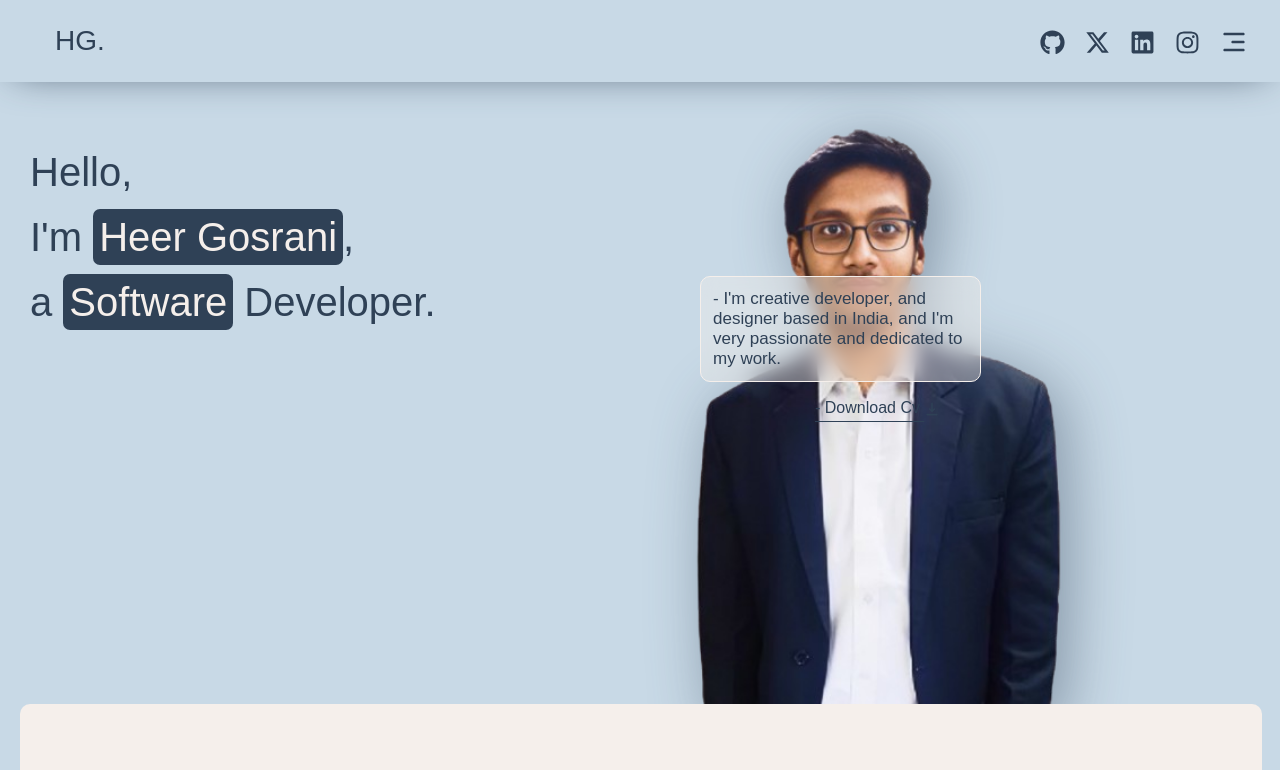
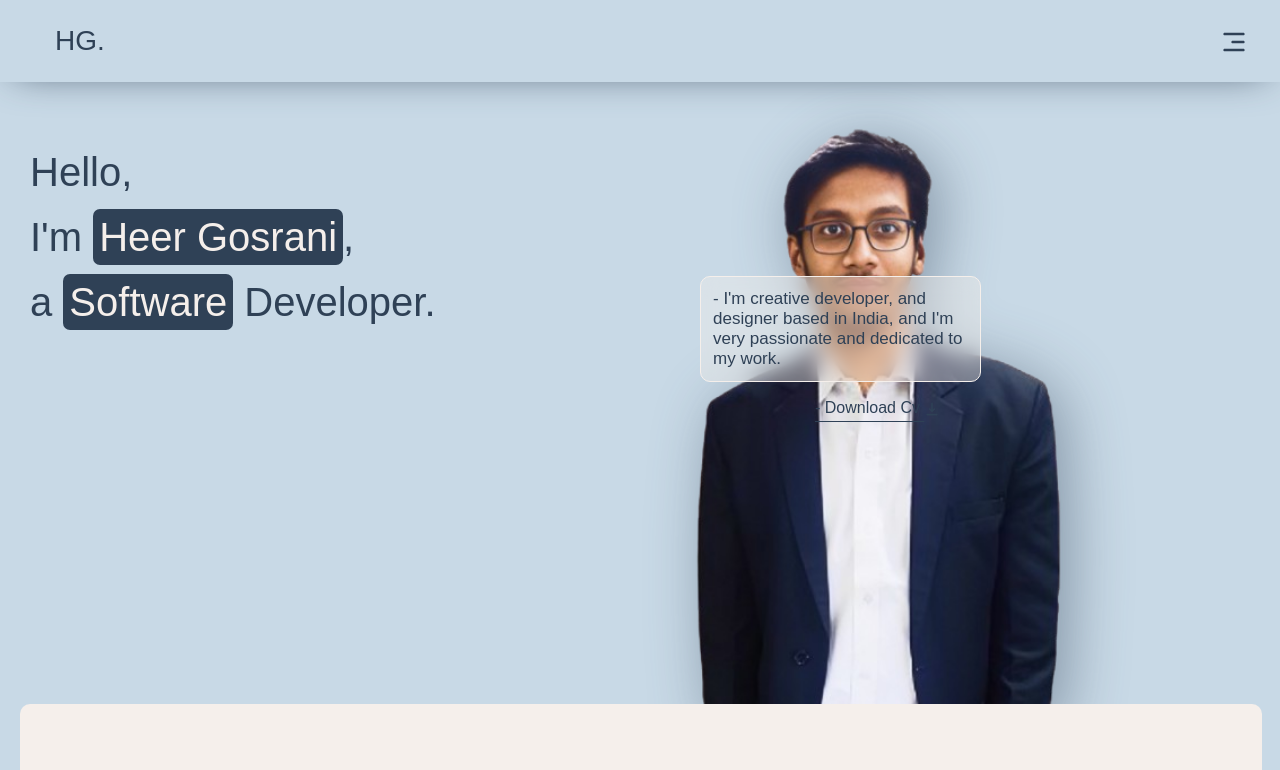
Before and after one commit to heergosrani02/my-portfolio, a React (Vite) app: page / in a window 1280 px wide. Shown: the top 770 px of the page. Built offline with nearby package versions, Linux system fonts and the light colour scheme; a web font is replaced by a local one.

Commit message:
navbar-animated

```diff
--- /dev/null
+++ b/src/UI/SocialMedia/SocialMedia.jsx
@@ -0,0 +1,51 @@
+import { FaGithub, FaXTwitter, FaInstagram, FaLinkedin } from "react-icons/fa6";
+import { AnimatePresence, motion } from "motion/react";
+import socialCss from "./SocialMedia.module.css";
+import { itemVariant, mainVariant } from "./SocialVariants";
+
+function SocialMedia() {
+  return (
+    <>
+      <AnimatePresence>
+        <motion.div
+          key="mainDiv"
+          className={socialCss.socialMedia}
+          variants={mainVariant}
+          initial="hidden"
+          animate="visible"
+        >
+          <motion.div
+            key="github"
+            className={socialCss.github}
+            variants={itemVariant}
+          >
+            <FaGithub size={25} />
+          </motion.div>
+          <motion.div
+            key="twitter"
+            className={socialCss.twitter}
+            variants={itemVariant}
+          >
+            <FaXTwitter size={25} />
+          </motion.div>
+          <motion.div
+            key="linkedin"
+            className={socialCss.linkedin}
+            variants={itemVariant}
+          >
+            <FaLinkedin size={25} />
+          </motion.div>
+          <motion.div
+            key="instagram"
+            className={socialCss.instagram}
+            variants={itemVariant}
+          >
+            <FaInstagram size={25} />
+          </motion.div>
+        </motion.div>
+      </AnimatePresence>
+    </>
+  );
+}
+
+export default SocialMedia;
--- /dev/null
+++ b/src/UI/SocialMedia/SocialMedia.module.css
@@ -0,0 +1,7 @@
+.socialMedia{
+    display: flex;
+    justify-content: center;
+    gap: 20px;
+    position: relative;
+    top: 70px;
+}
--- /dev/null
+++ b/src/UI/SocialMedia/SocialVariants.js
@@ -0,0 +1,28 @@
+export const mainVariant = {
+  hidden: {
+    opacity: 0,
+  },
+
+  visible: {
+    opacity: 1,
+    transition: {
+      staggerChildren: 0.3,
+      delayChildren: 0.3,
+    },
+  },
+};
+
+export const itemVariant = {
+  hidden: {
+    opacity: 0,
+    y: -5,
+  },
+
+  visible: {
+    opacity: 1,
+    y: 0,
+    transition: {
+      duration: 0.3
+    },
+  },
+};
--- a/src/components/Footer/Footer.jsx
+++ b/src/components/Footer/Footer.jsx
@@ -1,7 +1,5 @@
 import footerCss from "./Footer.module.css";
-
-import { FaInstagram, FaLinkedin, FaXTwitter } from "react-icons/fa6";
-import { FaGithub } from "react-icons/fa";
+import SocialMedia from "../../UI/SocialMedia/SocialMedia";
 
 function Footer() {
   return (
@@ -15,20 +13,7 @@ function Footer() {
             <p>gosraniheer@gmail.com</p>
           </div>
 
-          <div className={footerCss.socialMedia}>
-            <div className={footerCss.github}>
-              <FaGithub size={25} />
-            </div>
-            <div className={footerCss.twitter}>
-              <FaXTwitter size={25} />
-            </div>
-            <div className={footerCss.linkedin}>
-              <FaLinkedin size={25} />
-            </div>
-            <div className={footerCss.instagram}>
-              <FaInstagram size={25} />
-            </div>
-          </div>
+          <SocialMedia />
         </div>
       </div>
 
--- a/src/components/Footer/Footer.module.css
+++ b/src/components/Footer/Footer.module.css
@@ -31,7 +31,7 @@
     top: 45px;
 }
 
-.socialMedia {
+.socialmedia {
     display: flex;
     gap: 15px;
     position: relative;
@@ -146,7 +146,7 @@
     }
 
     .rightsReserved {
-        width: 90%;
+        width: 78%;
         padding-bottom: 30px;
         text-align: center;
         font-size: 15px;
--- a/src/components/Navbar/Navbar.jsx
+++ b/src/components/Navbar/Navbar.jsx
@@ -1,14 +1,23 @@
 import navbarCss from "./Navbar.module.css";
+import SocialMedia from "../../UI/SocialMedia/SocialMedia.jsx";
+import {
+  divVariant,
+  itemVariant,
+  listVariant,
+  logoVariant,
+  menuVariant,
+  navVariant,
+} from "./NavbarVariants.js";
 import { links } from "./../../data.js";
 
 import { CgMenuRightAlt } from "react-icons/cg";
 import { RxCross2 } from "react-icons/rx";
-import { FaGithub, FaXTwitter, FaInstagram, FaLinkedin  } from "react-icons/fa6";
 
 import { useState } from "react";
+import { AnimatePresence, motion } from "motion/react";
 
 function Navbar() {
-  const [isOpen, setOpen] = useState(true);
+  const [isOpen, setOpen] = useState(false);
 
   const handleMenu = () => {
     setOpen(!isOpen);
@@ -17,48 +26,68 @@ function Navbar() {
   return (
     <>
       <header>
-        <nav>
+        <motion.nav variants={navVariant} initial="hidden" animate="visible">
           <div className={navbarCss.nav}>
-            <div className={navbarCss.navLogo}>
+            <motion.div
+              className={navbarCss.navLogo}
+              variants={logoVariant}
+              initial="hidden"
+              animate="visible"
+            >
               <p>HG.</p>
-            </div>
+            </motion.div>
           </div>
 
-          <div className={navbarCss.socialMedia}>
-            <div className={navbarCss.github}>
-              <FaGithub size={25} />
-            </div>
-            <div className={navbarCss.twitter}>
-              <FaXTwitter size={25}/>
-            </div>
-            <div className={navbarCss.linkedin}>
-              <FaLinkedin size={25}/>
-            </div>
-            <div className={navbarCss.instagram}>
-              <FaInstagram size={25}/>
-            </div>
-          </div>
+          <AnimatePresence>
+            {!isOpen && (
+              <motion.div
+                key="menu"
+                className={navbarCss.navMenu}
+                variants={menuVariant}
+                initial="hidden"
+                animate="visible"
+              >
+                <CgMenuRightAlt size={32} onClick={handleMenu} />
+              </motion.div>
+            )}
 
-          {isOpen ? (
-            <div className={navbarCss.navMenu}>
-              <CgMenuRightAlt size={32} onClick={handleMenu} />
-            </div>
-          ) : (
-            <div className={navbarCss.navContainer}>
+            {isOpen && (
+              <motion.div
+                key="nav"
+                className={navbarCss.navContainer}
+                variants={divVariant}
+                initial="hidden"
+                animate="visible"
+                exit="exit"
+              >
                 <RxCross2
                   size={32}
                   onClick={handleMenu}
                   className={navbarCss.cross}
                 />
 
-              <ul>
+                <motion.ul
+                  variants={listVariant}
+                  initial="hidden"
+                  animate="visible"
+                  exit="exit"
+                >
                   {links.map((name, index) => (
-                  <li key={index}>{name}</li>
+                    <motion.li
+                      key={index}
+                      variants={itemVariant}
+                      whileHover={{scale: 1.05, y:-5}}
+                    >
+                      <p>{name}</p>
+                    </motion.li>
                   ))}
-              </ul>
-            </div>
+                </motion.ul>
+
+                <SocialMedia />
+              </motion.div>
             )}
-        </nav>
+          </AnimatePresence>
+        </motion.nav>
       </header>
     </>
   );
--- a/src/components/Navbar/Navbar.module.css
+++ b/src/components/Navbar/Navbar.module.css
@@ -17,14 +17,6 @@ nav{
 .navLogo{
     font-size: 28px;
     padding-left: 30px;
-}
-
-.socialMedia{
-    display: flex;
-    gap: 20px;
-    position: absolute;
-    top: 30px;
-    right: 80px;
 }
 
 .toggleBtn{
@@ -68,6 +60,7 @@ nav{
     padding: 10px;
     font-size: 35px;
     color: #2F4156;
+    cursor: pointer;
 }
 
 @media screen and (max-width: 600px) {
--- /dev/null
+++ b/src/components/Navbar/NavbarVariants.js
@@ -0,0 +1,91 @@
+export const navVariant = {
+  visible: {
+    transition: {
+      staggerChildren: 0.2,
+      delayChildren: 0.6
+    },
+  },
+};
+
+export const logoVariant = {
+  hidden: {
+    opacity: 0,
+    y: -40,
+  },
+
+  visible: {
+    opacity: 1,
+    y: 0,
+    transition:{
+        duration: 0.7
+    },
+  },
+};
+
+export const menuVariant = {
+  hidden: {
+    opacity: 0,
+    y: -40,
+  },
+
+  visible: {
+    opacity: 1,
+    y: 0,
+    transition:{
+        duration: 0.7,
+        delay: 0.4
+    },
+  },
+};
+
+export const divVariant = {
+    hidden: {
+        opacity: 0,
+        x: "100vw",
+    },
+
+    visible: {
+        opacity: 1,
+        x: 0,
+        transition: {
+            duration: 0.8,
+            ease: "easeOut",
+        }
+    },
+
+    exit:{
+      opacity: 0,
+      x: "100vw",
+      transition: {
+        duration: 0.8,
+        ease: "easeIn",
+      }
+    }
+};
+
+export const listVariant = {
+  hidden:{},
+
+  visible: {
+    transition: {
+      staggerChildren: 0.3,
+      delayChildren: 0.3
+    },
+  },
+};
+
+export const itemVariant={
+  hidden:{
+    opacity: 0,
+    y: 20,
+  },
+
+  visible:{
+    opacity:1,
+    y:0,
+    transition: {
+      duration: 0.3,
+      type: "spring",
+    },
+  },
+}
```
Also changed, not shown: src/components/HeroSection/HeroVariants.js (added). Lines whose indentation alone changed are shown as unchanged.
